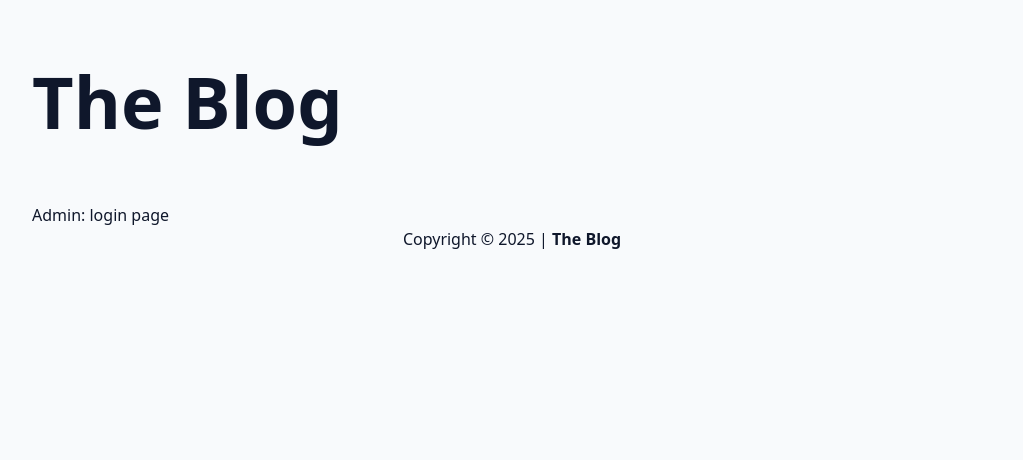
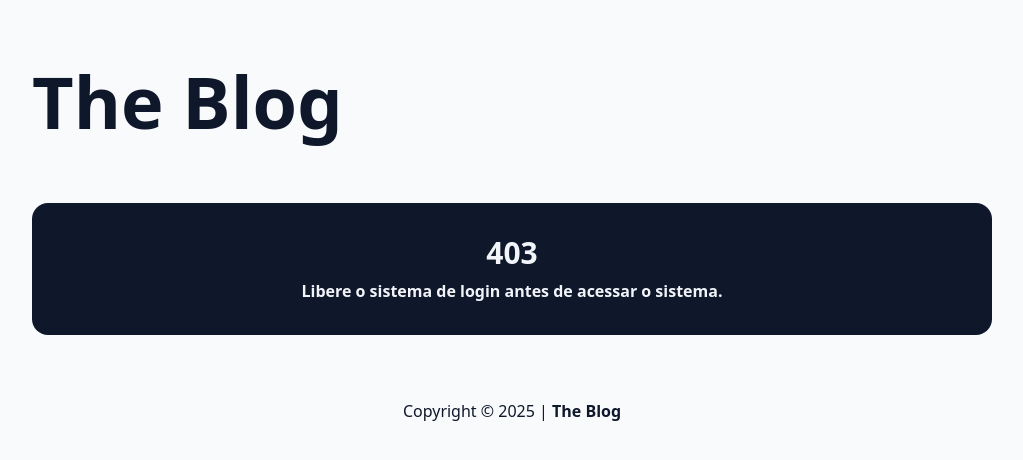
Before and after one commit to GabriFrnd/TheNextBlog, a Next.js app: page /admin/login in a window 1280 px wide. Shown: the top 460 px of the page, without its empty margins (128-1151 px from the left). Built offline with nearby package versions, Linux system fonts and the light colour scheme.

Commit message:
🔵 Refactor: checagem de autenticação de login do usuário em server components (página de login e layout)

```diff
--- a/src/app/admin/login/page.tsx
+++ b/src/app/admin/login/page.tsx
@@ -1,5 +1,24 @@
+import { LoginForm } from '@/components/Admin/LoginForm';
+import ErrorMessage from '@/components/ErrorMessage';
+import { Metadata } from 'next';
+
 export const dynamic = 'force-dynamic'; /* Rota dinâmica */
 
+export const metadata: Metadata = {
+  title: 'Login',
+};
+
 export default async function AdminLoginPage() {
-  return <div>Admin: login page</div>;
+  const allowLogin = Boolean(Number(process.env.ALLOW_LOGIN));
+
+  if (!allowLogin) {
+    return (
+      <ErrorMessage
+        contentTitle='403'
+        content='Libere o sistema de login antes de acessar o sistema.'
+      />
+    );
+  }
+
+  return <LoginForm />;
 }
--- a/src/app/admin/post/layout.tsx
+++ b/src/app/admin/post/layout.tsx
@@ -1,10 +1,13 @@
 import { MenuAdmin } from '@/components/Admin/MenuAdmin';
+import { requireLoginSessionOrRedirect } from '@/lib/login/manage-login';
 
 type AdminPostLayoutProps = {
   children: React.ReactNode;
 };
 
-export default function AdminPostLayout({ children }: Readonly<AdminPostLayoutProps>) {
+export default async function AdminPostLayout({ children }: Readonly<AdminPostLayoutProps>) {
+  await requireLoginSessionOrRedirect();
+
   return (
     <>
       <MenuAdmin />
```
